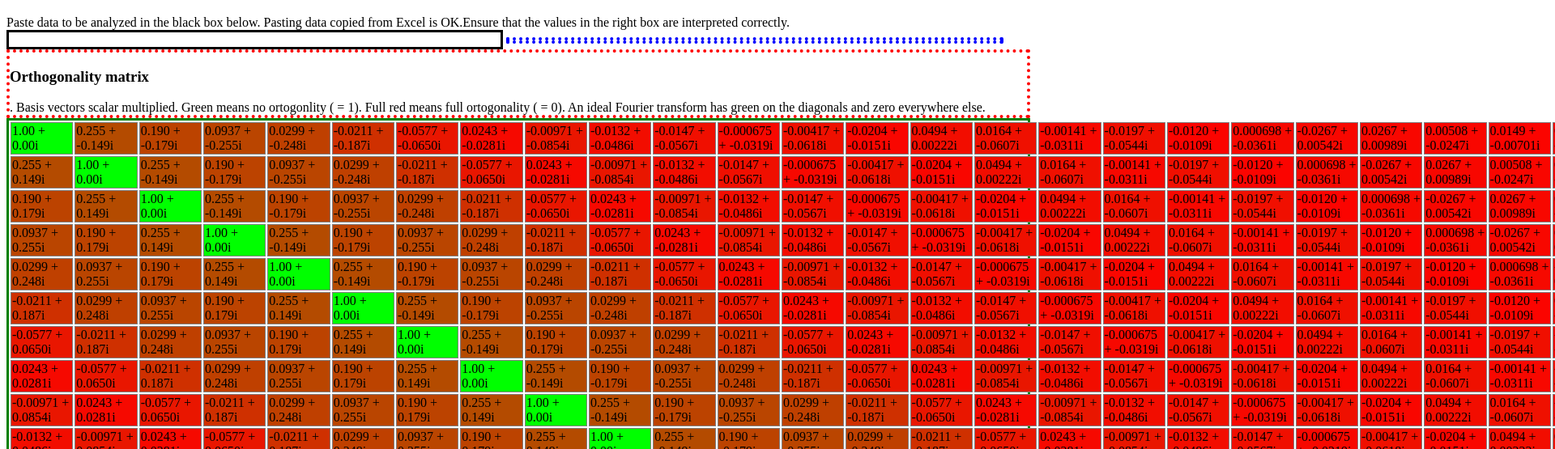
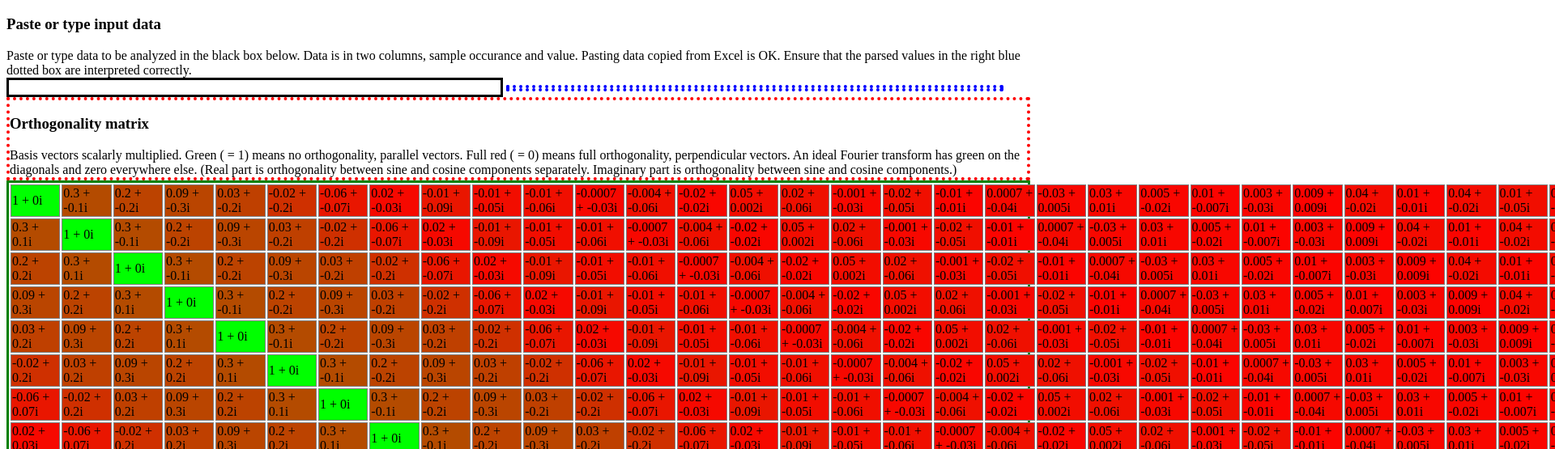
Before and after one commit to bodavid/bodavid.github.io, a plain HTML site: page Be10/Be10/public_html/index.html in a window 1280 px wide. Shown: the part 61-616 px from the top of the page at 81% size, 1920 px wide, since content can reach past the window. Drawn offline with Linux system fonts and the light colour scheme.

Commit message:
possibility to provide own data

```diff
--- a/Be10/Be10/public_html/gdft.js
+++ b/Be10/Be10/public_html/gdft.js
@@ -7,7 +7,7 @@
 
 window.onload = (event) => {
 
-  var counts = [
+  var countsVostok = [
     [0.00, 2.21],
     [0.51, 1.63],
     [1.01, 1.43],
@@ -143,16 +143,24 @@ window.onload = (event) => {
 
   let countsIn, countsOut;
   document.querySelector('#countsIn').addEventListener("input", (event) => {
-    countsIn = document.querySelector('#countsIn').innerText.split("\n").map(value => value.split(/\s*/).map(value2 => parseFloat(value2)))
+//    countsIn = document.querySelector('#countsIn').innerText.split("\n").map(value => value.split(/\s+/).map(value2 => value2 ? parseFloat(value2): null))
+    countsIn = document.querySelector('#countsIn').innerText.split("\n").map(line => {
+      let values = line.match(/\s*(\S+)\s+(\S+)/);
+      if (values)
+        return [parseFloat(values[1]), parseFloat(values[2])]
+    }).filter(value => value);
+
     countsOut = "<pre>" +
             countsIn.join("\n") +
             "</pre>";
     document.querySelector('#countsProcessed').innerHTML = countsOut;
+    calculateGdft(countsIn);
   });
 
+  const calculateGdft = (counts) => {
     let gdftMatrix = [[[]]],
             span = counts[counts.length - 1][0] - counts[0][0];
-  const nNormalize = 1/Math.sqrt(counts.length);
+    const nNormalize = 1 / Math.sqrt(counts.length);
 
     for (let i = 0; i < counts.length; i++) {
       gdftMatrix[i] = [];
@@ -186,13 +194,14 @@ window.onload = (event) => {
 //      ortogonality[i][j] < 0 && console.info('negative! ', i, " ", j);
 //      ortogonality[i][j][0] = Math.sqrt(ortogonality[i][j][0]/Math.sqrt(counts.length);
         ortogonalityAmplitude = Math.sqrt(ortogonality[i][j][0] * ortogonality[i][j][0] + ortogonality[i][j][1] * ortogonality[i][j][1]);
-      ortogonalityAmplitudeColor = Math.round(ortogonalityAmplitude*255);
-      ortogonalityTable += `<td style="background-color: rgba(${255 - ortogonalityAmplitudeColor},${ortogonalityAmplitudeColor}, 0, 1)">${ortogonality[i][j][0].toPrecision(3)} + ${ortogonality[i][j][1].toPrecision(3)}i</td>`;
+        ortogonalityAmplitudeColor = Math.round(ortogonalityAmplitude * 255);
+        ortogonalityTable += `<td style="background-color: rgba(${255 - ortogonalityAmplitudeColor},${ortogonalityAmplitudeColor}, 0, 1)">${ortogonality[i][j][0].toPrecision(1)} + ${ortogonality[i][j][1].toPrecision(1)}i</td>`;
 //      gdftMatrix[i][j];
       }
       ortogonalityTable += `</tr>\n`;
     }
     let ortogonalityTableTable = document.querySelector('#ortogonalityTable');
+    ortogonalityTableTable.innerHTML = "";
     let oTbody = document.createElement('tbody');
     oTbody.innerHTML = ortogonalityTable;
     ortogonalityTableTable.appendChild(oTbody);
@@ -212,13 +221,13 @@ window.onload = (event) => {
 
     let maxAmplitude = -Infinity;
     frequencies.map((value, index) => {
-    let intensity = Math.sqrt(value[0]*value[0] + value[1]*value[1]);
+      let intensity = Math.sqrt(value[0] * value[0] + value[1] * value[1]);
       maxAmplitude = Math.max(maxAmplitude, intensity);
     });
     let frag = document.createDocumentFragment();
     frequencies.map((value, index) => {
       let span = document.createElement('div');
-    let intensity = Math.sqrt(value[0]*value[0] + value[1]*value[1]);
+      let intensity = Math.sqrt(value[0] * value[0] + value[1] * value[1]);
       span.style.width = intensity / maxAmplitude * document.body.clientWidth + "px";
       span.style.height = "16px";
       span.style.border = "1px solid";
@@ -229,7 +238,8 @@ window.onload = (event) => {
 
     })
     let frequenciesBarsDiv = document.querySelector('#frequenciesBars');
+    frequenciesBarsDiv.innerHTML = "";
     frequenciesBarsDiv.appendChild(frag);
-
-
   }
+  calculateGdft(countsVostok);
+}
--- a/Be10/Be10/public_html/index.html
+++ b/Be10/Be10/public_html/index.html
@@ -6,10 +6,10 @@ and open the template in the editor.
 -->
 <html>
   <head>
-    <title>Beryllium 10</title>
+    <title>Fourier transform for unevenly sampled data</title>
     <meta charset="UTF-8">
     <meta name="viewport" content="width=device-width, initial-scale=1.0">
-    <script src="./gdft.js"></script>
+    <script src="gdft.js"></script>
     <style>
       td {
         border: 1px solid graytext;
@@ -21,13 +21,20 @@ and open the template in the editor.
     <div>
       <h1>Fourier transform for unevenly sampled data</h1>
     </div>
-    <div>Paste data to be analyzed in the black box below. Pasting data copied from Excel is OK.Ensure that the values in the right box are interpreted correctly.</div>
+    <div>
+      <h3>Paste or type input data</h3>
+      Paste or type data to be analyzed in the black box below. Data is in two columns, sample occurance and value.
+      Pasting data copied from Excel is OK.
+      Ensure that the parsed values in the right blue dotted box are interpreted correctly.</div>
     <div id="countsIn" style="border: 3px solid black; width: 48%; display: inline-block;" contenteditable></div>
     <div id="countsProcessed" style="border: 4px dotted blue; width: 48%; display: inline-block;"></div>
     <div style="border: 4px dotted red;" >
-      <h3>Orthogonality matrix</h3>.
-      Basis vectors scalar multiplied. Green means no ortogonlity ( = 1). Full red means full ortogonality ( = 0).
+      <h3>Orthogonality matrix</h3>
+      Basis vectors scalarly multiplied. Green ( = 1) means no orthogonality, parallel vectors. Full red ( = 0) means full orthogonality,
+      perpendicular vectors.
       An ideal Fourier transform has green on the diagonals and zero everywhere else.
+      (Real part is orthogonality between sine and cosine components separately.
+      Imaginary part is orthogonality between sine and cosine components.)
     </div>
     <div style="border: 3px solid green;" >
       <table id="ortogonalityTable"></table>
```
Lines whose indentation alone changed are shown as unchanged.
